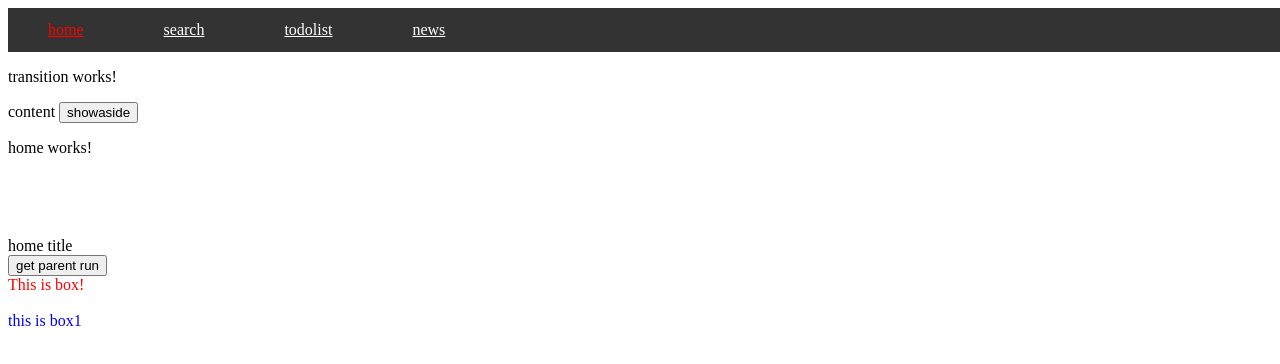
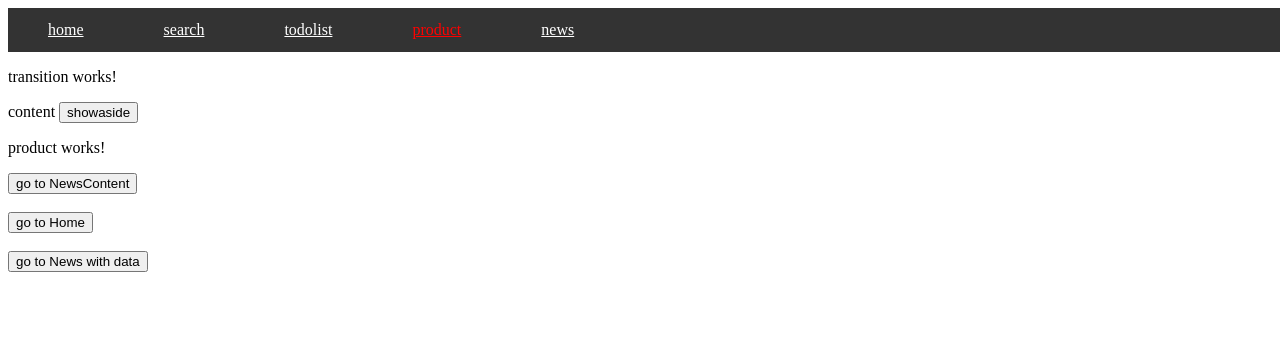
Before and after one commit to Shaka1987/AngularDemo, an Angular app in the folder demo/: page /product in a window 1280 px wide. Before the commit this address led to /home. Shown: the top 364 px of the page. Built offline with nearby package versions, Linux system fonts and the light colour scheme.

Commit message:
router with parameter

```diff
--- a/demo/src/app/app-routing.module.ts
+++ b/demo/src/app/app-routing.module.ts
@@ -3,6 +3,7 @@ import { RouterModule, Routes } from '@angular/router';
 import { HomeComponent } from './components/home/home.component';
 import { NewsComponent } from './components/news/news.component';
 import { NewscontentComponent } from './components/newscontent/newscontent.component';
+import { ProductComponent } from './components/product/product.component';
 import { SearchComponent } from './components/search/search.component';
 import { TodolistComponent } from './components/todolist/todolist.component';
 
@@ -10,7 +11,8 @@ const routes: Routes = [
     {path: 'search', component: SearchComponent},
     {path: 'todolist', component: TodolistComponent},
     {path: 'news', component: NewsComponent},
-    {path: 'newscontent', component : NewscontentComponent},
+    {path: 'newscontent/:aid', component : NewscontentComponent},
+    {path: 'product', component : ProductComponent},
     {path: 'home', component : HomeComponent},
     {path: '**', redirectTo: 'home'}
 ];
--- a/demo/src/app/app.component.html
+++ b/demo/src/app/app.component.html
@@ -2,6 +2,7 @@
     <a [routerLink]="[ '/home' ]" routerLinkActive="active">home</a>
     <a [routerLink]="[ '/search' ]" routerLinkActive="active">search</a>
     <a [routerLink]="[ '/todolist' ]" routerLinkActive="active">todolist</a>
+    <a [routerLink]="[ '/product' ]" routerLinkActive="active">product</a>
 
     <a routerLink='/news' routerLinkActive="active">news</a>
 
--- a/demo/src/app/app.module.ts
+++ b/demo/src/app/app.module.ts
@@ -15,6 +15,7 @@ import { HttpserviceService } from './services/httpservice.service';
 import { RequestService } from './services/request.service';
 import { StorageService } from './services/storage.service';
 import { NewscontentComponent } from './components/newscontent/newscontent.component';
+import { ProductComponent } from './components/product/product.component';
 
 
 @NgModule({
@@ -27,7 +28,8 @@ import { NewscontentComponent } from './components/newscontent/newscontent.compo
     HeaderComponent,
     TransitionComponent,
     FooterComponent,
-    NewscontentComponent
+    NewscontentComponent,
+    ProductComponent
   ],
   imports: [
     BrowserModule,
--- a/demo/src/app/components/news/news.component.html
+++ b/demo/src/app/components/news/news.component.html
@@ -5,13 +5,14 @@
 </div>
 <br>
 <br>
-<a [routerLink]="[ '/newcontent' ]" routerLinkActive="active">newscontent</a>
+<a [routerLink]="[ '/newscontent' ]" routerLinkActive="active">newscontent</a>
 <br>
 <br>
 <ul>
     <li *ngFor="let item of newslist; let key = index;">
         <!-- <a href="#">{{key}}---{{item}}</a> -->
-        <a [routerLink]="[ '/newscontent' ]"[queryParams]="{aid:key}">{{key}}---{{item}}</a>
+        <!-- <a [routerLink]="[ '/newscontent' ]"[queryParams]="{aid:key}">{{key}}---{{item}}</a> -->
+         <a [routerLink]="[ '/newscontent/', key ]">{{key}}---{{item}}</a>
     </li>
 </ul>
 <br>
--- /dev/null
+++ b/demo/src/app/components/product/product.component.html
@@ -0,0 +1,8 @@
+<p>product works!</p>
+<button (click)="goNewsContent()">go to NewsContent</button>
+<br>
+<br>
+<button (click)="goHome()">go to Home</button>
+<br>
+<br>
+<button (click)="goGetDataNews()">go to News with data</button>
--- /dev/null
+++ b/demo/src/app/components/product/product.component.ts
@@ -0,0 +1,28 @@
+import { Component, OnInit } from '@angular/core';
+import { NavigationExtras, Router } from '@angular/router';
+@Component({
+  selector: 'app-product',
+  templateUrl: './product.component.html',
+  styleUrls: ['./product.component.scss']
+})
+export class ProductComponent implements OnInit {
+
+  constructor(public router: Router) { }
+
+  ngOnInit(): void {
+  }
+  goNewsContent() {
+    this.router.navigate(['/newscontent/', '1234']);
+  }
+  goHome() {
+    this.router.navigate(['/home']);
+  }
+  goGetDataNews() {
+    const queryParams: NavigationExtras = {
+        queryParams: {aid: 123}
+    };
+    this.router.navigate(['/news'], queryParams);
+
+    // this.router.navigate(['/news'], {queryParams: {aid: 123}});
+  }
+}
```
Also changed, not shown: demo/src/app/components/product/product.component.scss (added), 1 other file (tests, documents, lock files or other folders).
